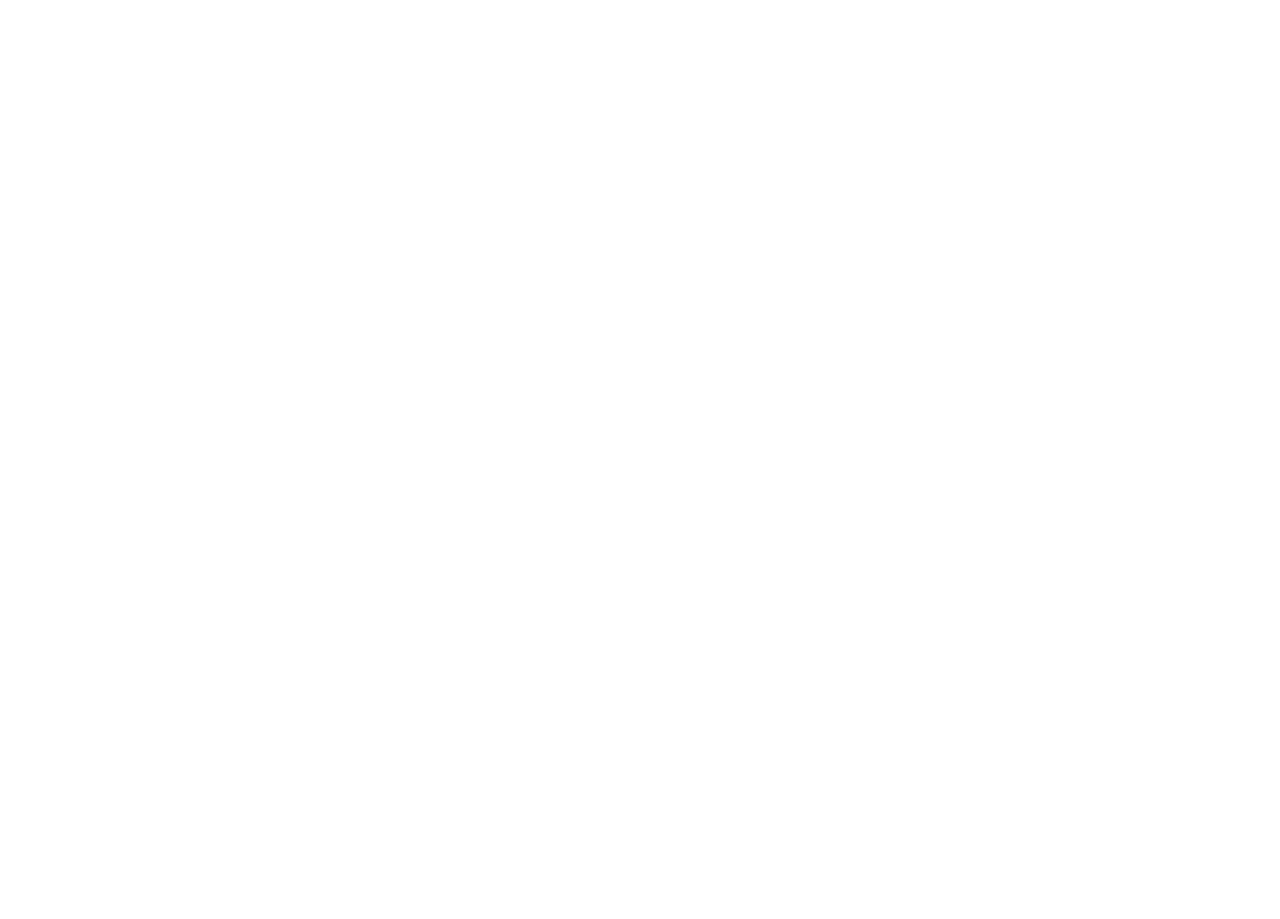
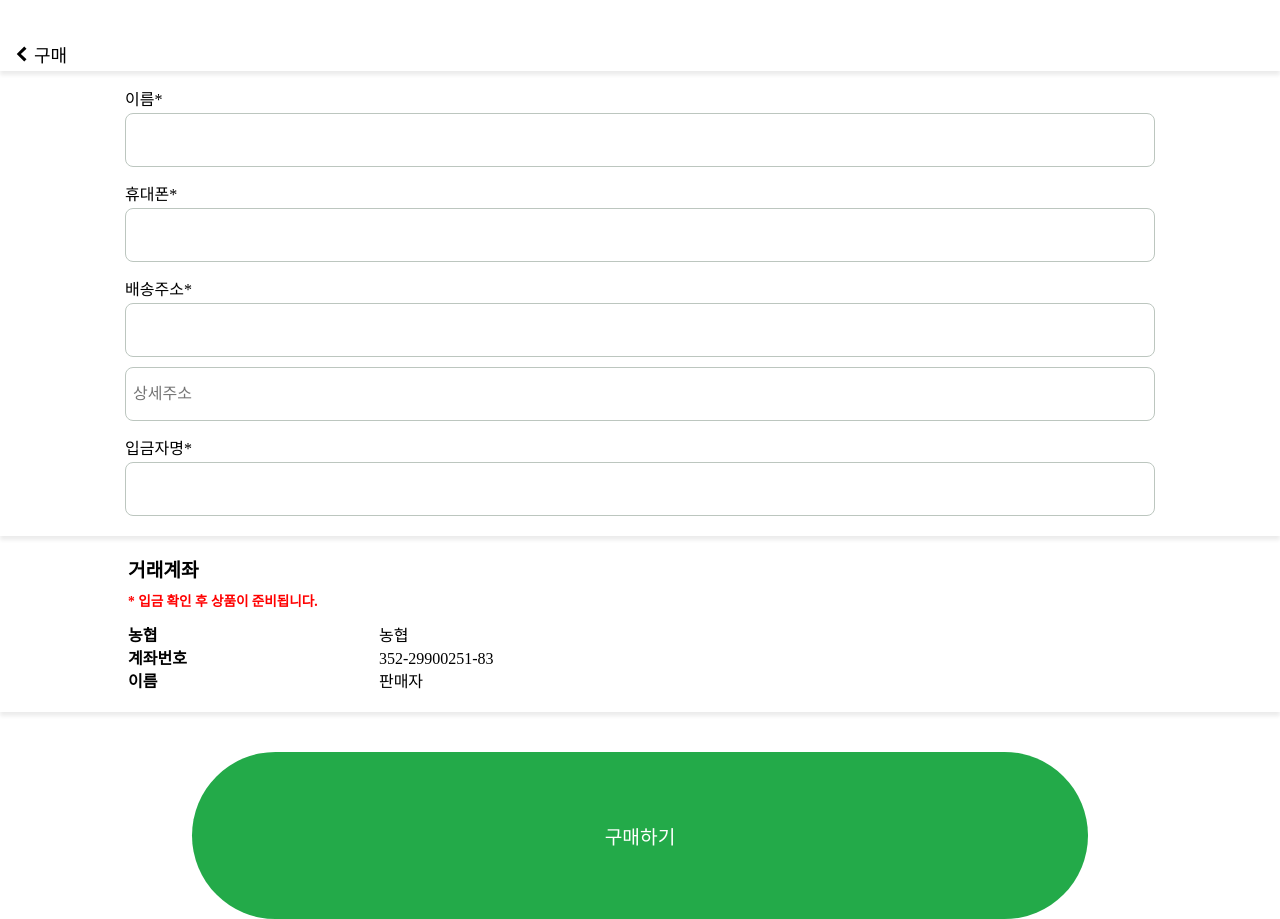
Before and after one commit to llyybbb/SilverMarket, a React (Create React App) app in the folder frontend/: page /order in a window 1280 px wide. Before the commit this address had no page. Before the commit the page ends 800 px from the top, so only its background shows below. Built offline with nearby package versions, Linux system fonts and the light colour scheme.

Commit message:
:memo: docs: 구매 페이지 생성

```diff
--- a/frontend/src/Pages/Detail.js
+++ b/frontend/src/Pages/Detail.js
@@ -29,7 +29,7 @@
 
     const navigate = useNavigate();
     const onBuyClick = () => {
-        navigate("/purchase")
+        navigate("/order")
     }
 
     const [select, setSelect] = useState(true);
--- /dev/null
+++ b/frontend/src/Pages/Order.js
@@ -0,0 +1,251 @@
+import { useState, useCallback } from "react";
+import GlobalStyle from "../GlobalStyle";
+import { Header, HeaderText, Container, Input, InputTitle } from "../styles/basicStyles";
+import { GoChevronLeft } from "react-icons/go";
+import { styled } from "styled-components";
+
+function Order() {
+    const detail = {
+        bank: "농협",
+        account: "352-29900251-83",
+        name: "판매자"
+    }
+
+    const [name, setName] = useState("");
+    const [phone, setPhone] = useState("");
+    const [addr, setAdder] = useState("");
+    const [account, setAccount] = useState("");
+
+    // 메시지
+    const [nameMsg, setNameMsg] = useState("");
+    const [phoneMsg, setPhoneMsg] = useState("");
+    const [addrMsg, setAddrMsg] = useState("");
+    const [accMsg, setAccMsg] = useState("");
+
+    // 유효성 검사
+    const [isNameValid, setIsNameValid] = useState(false);
+    const [isPhoneValid, setIsPhoneValid] = useState(false);
+    const [isAddrValid, setIsAddrValid] = useState(false);
+    const [isAccValid, setIsAccValid] = useState(false);
+
+
+    // 이름
+    const onChangeName = useCallback(async(e) => {
+        const currName = e.target.value;
+        setName(currName);
+
+        if(currName.length < 2 || currName.length > 20) {
+            setNameMsg("1글자 이상 9글자 미만으로 입력해주세요.")
+            setIsNameValid(false)
+        } else {
+            setNameMsg("")
+            setIsNameValid(true)
+        }
+    })
+
+    // 휴대전화
+    const onChangePhone = (getNumber) => {
+        const currPhone = getNumber;
+        setPhone(currPhone);
+            const phoneRegExp = /^01([0|1|6|7|8|9])-?([0-9]{4})-?([0-9]{4})$/;
+
+        if(!phoneRegExp.test(currPhone)) {
+            setPhoneMsg("숫자만 입력해주세요.");
+            setIsPhoneValid(false);
+        } else {
+            setPhoneMsg("");
+            setIsPhoneValid(true);
+        }
+    };
+
+
+    const addHyphen = (e) => {
+        const currNumber = e.target.value;
+        setPhone(currNumber);
+        if(currNumber.length == 3 || currNumber.length == 8) {
+            setPhone(currNumber + "-");
+            onChangePhone(currNumber + "-");
+        } else {
+            onChangePhone(currNumber);
+        }
+    }
+
+    // 주소
+    const onChangeAddr = useCallback(async(e) => {
+        const currAddr = e.target.value;
+        setAdder(currAddr);
+
+        if(currAddr.length < 1) {
+            setAddrMsg("1글자 이상 입력해주세요.");
+            setIsAddrValid(false);
+        } else {
+            setAddrMsg("");
+            setIsAddrValid(true);
+        }
+    })
+
+    // 입금자명
+    const onChangeAcc = useCallback(async(e) => {
+        const currName = e.target.value;
+        setAccount(currName);
+
+        if(currName.length < 2 || currName.length > 20) {
+            setAccMsg("1글자 이상 9글자 미만으로 입력해주세요.")
+            setIsAccValid(false)
+        } else {
+            setAccMsg("")
+            setIsAccValid(true)
+        }
+    })
+
+    return(
+        <>
+        <GlobalStyle />
+        <Header>
+            <GoChevronLeft style={{
+                display: "inline-flex", alignItems: "center", justifyContent: "center",
+                width: "1.5rem", height: "1.5rem"
+            }}/>
+            <HeaderText>구매</HeaderText>
+        </Header>
+        <Container style={{
+            paddingTop: "0px",
+            boxShadow: "0 4px 4px rgba(0, 0, 0, 0.08)",
+            marginBottom: "10px"
+        }}>
+            <form>
+                <InputBox>
+                    <InputTitle htmlFor="name">이름*</InputTitle>
+                    <Input
+                        onChange={onChangeName}
+                        className="inputName"
+                        name="name"
+                        type="text"
+                        placeholder=""
+                    />
+                    <P>{nameMsg}</P>
+                </InputBox>
+                <InputBox>
+                    <InputTitle htmlFor="phone">휴대폰*</InputTitle>
+                    <Input
+                        onChange={addHyphen}
+                        className="inputPhone"
+                        name="phone"
+                        type="text"
+                        placeholder=""
+                    />
+                    <P>{phoneMsg}</P>
+                </InputBox>
+                <InputBox>
+                    <InputTitle htmlFor="addr">배송주소*</InputTitle>
+                    <Input
+                        onChange={onChangeAddr}
+                        className="inputAddr"
+                        name="addr"
+                        type="text"
+                        placeholder=""
+                    />
+                    <Input
+                        // onChange={onChangeAddr}
+                        // className="inputAddr"
+                        // name="addr"
+                        // type="text"
+                        placeholder="상세주소"
+                    />
+                    <P>{addrMsg}</P>
+                </InputBox>
+                <InputBox>
+                    <InputTitle htmlFor="name">입금자명*</InputTitle>
+                    <Input
+                        onChange={onChangeAcc}
+                        className="inputName"
+                        name="name"
+                        type="text"
+                        placeholder=""
+                    />
+                    <P>{accMsg}</P>
+                </InputBox>
+            </form>
+        </Container>
+        <Container style={{
+            padding: "0px",
+            boxShadow: "0 4px 4px rgba(0, 0, 0, 0.08)",
+            marginBottom: "10px"
+        }}>
+        <InfoBox>
+                <p style={{
+                    fontSize: "1.2rem", fontWeight: "bolder", marginBottom: "15px"
+                }}>
+                    거래계좌
+                </p>
+                <P style={{
+                    marginBottom: "20px", fontWeight: "bold"
+                }}>* 입금 확인 후 상품이 준비됩니다.</P>
+                <InnerBox>
+                    <InfoN>농협</InfoN>
+                    <InfoC>{detail.bank}</InfoC>
+                </InnerBox>
+                <InnerBox>
+                    <InfoN>계좌번호</InfoN>
+                    <InfoC>{detail.account}</InfoC>
+                </InnerBox>
+                <InnerBox>
+                    <InfoN>이름</InfoN>
+                    <InfoC>{detail.name}</InfoC>
+                </InnerBox>
+            </InfoBox>
+        </Container>
+        <Container style={{paddingTop: "30px"}}>
+            <BuyBtn>
+                구매하기
+            </BuyBtn>
+        </Container>
+        </>
+    )
+}
+
+export default Order;
+
+const InputBox = styled.div`
+    margin-bottom: 10px;
+    display: flex;
+    flex-direction: column;
+`;
+
+const P = styled.p`
+    font-size: 0.85rem;
+    color: red;
+`;
+
+const InfoBox = styled.div`
+    display: flex;
+    flex-direction: column;
+    width: 80vw;
+    padding: 15px;
+
+`;
+
+const InnerBox = styled.div`
+    display: flex;
+    margin-bottom: 7px;
+`;
+
+const InfoN = styled.p`
+    width: 23%;
+    margin-right: 20px;
+    font-weight: bold;
+`;
+
+const InfoC = styled.p`
+    width: 77%;
+`;
+
+const BuyBtn = styled.button`
+    width: 70%;
+    height: 13vw;
+    border-radius: 100px;
+    border: none;
+    color: white;
+    font-size: 1.2rem;
+    background-color: #23AA49;
+`;
--- a/frontend/src/router.js
+++ b/frontend/src/router.js
@@ -3,6 +3,7 @@
 import Login from './Pages/Login';
 import Signup from './Pages/Signup';
 import Detail from './Pages/Detail';
+import Order from './Pages/Order';
 
 function Router() {
     return (
@@ -12,6 +13,7 @@
             <Route path='/login' element={<Login />} />
             <Route path='/signup' element={<Signup />} />
             <Route path='/detail' element={<Detail />} />
+            <Route path='/order' element={<Order />} />
             </Routes>
         </BrowserRouter>
     )
--- a/frontend/src/styles/basicStyles.js
+++ b/frontend/src/styles/basicStyles.js
@@ -62,5 +62,5 @@
 export const InputTitle = styled.p`
     font-size: 16px;
     margin-bottom: 5px;
-    font-weight: bold;
+    /* font-weight: bold; */
 `;
```
